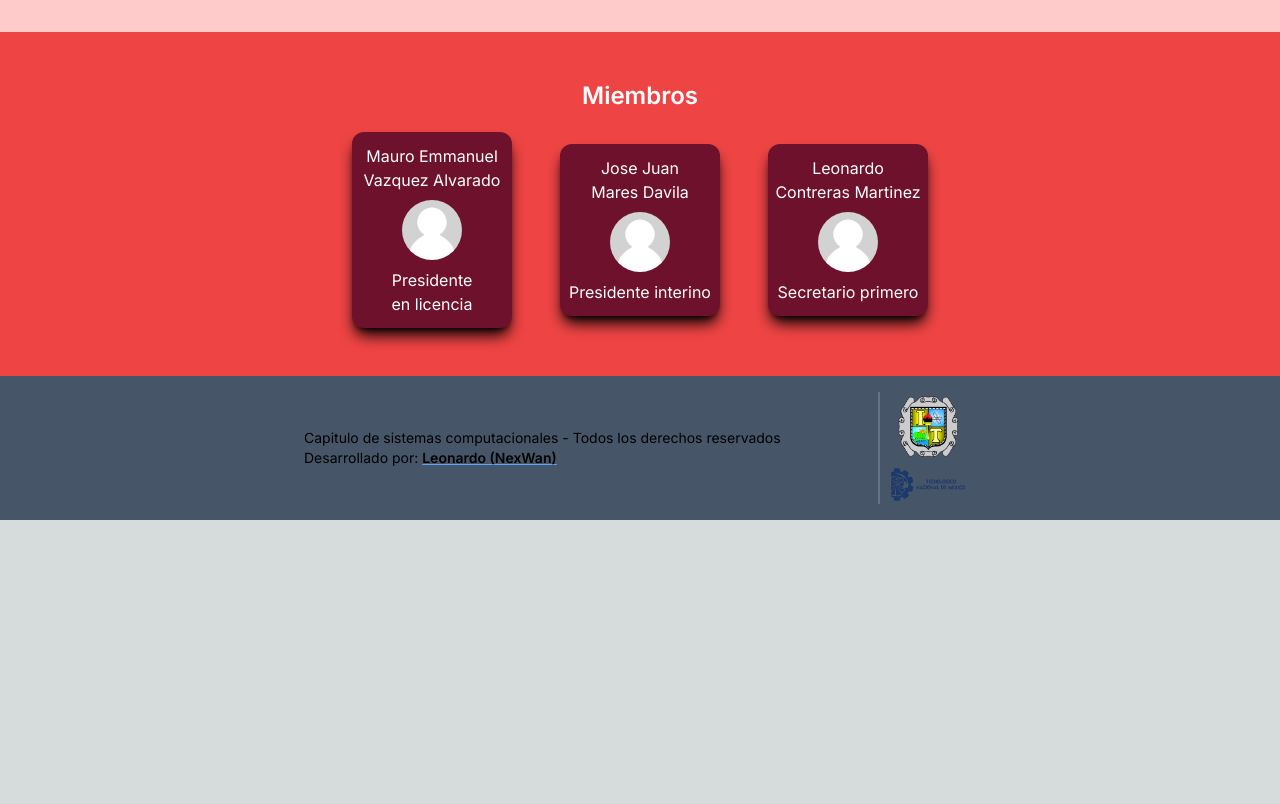
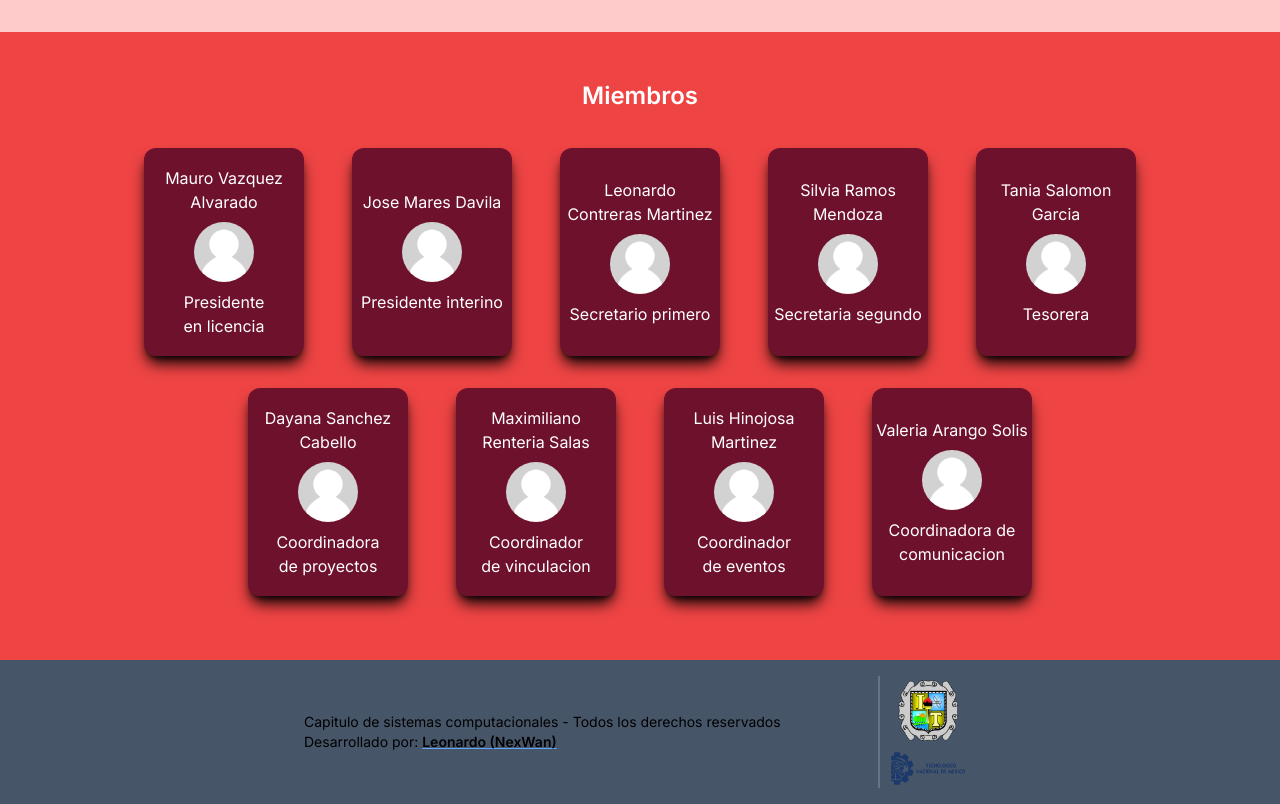
Before and after one commit to CapituloSistemasITS/capitulo-sistemas-its, a Next.js app: page /about in a window 1280 px wide. Shown: the part 580-1384 px from the top of the page. Before the commit the page ends 1100 px from the top, so only its background shows below. Built offline with nearby package versions, Linux system fonts and the light colour scheme.

Commit message:
changes on the event and member ssection

```diff
--- a/app/about/page.tsx
+++ b/app/about/page.tsx
@@ -5,18 +5,48 @@ import Members from "../components/members";
 export default function About() {
   const members: Member[] = [
     {
-      name: "Mauro Emmanuel Vazquez Alvarado",
+      name: "Mauro Vazquez Alvarado",
       role: "Presidente en licencia",
       image: "/assets/imgs/placeholder.jpg",
     },
     {
-      name: "Jose Juan Mares Davila",
+      name: "Jose Mares Davila",
       role: "Presidente interino",
       image: "/assets/imgs/placeholder.jpg",
     },
     {
       name: "Leonardo Contreras Martinez",
       role: "Secretario primero",
+      image: "/assets/imgs/placeholder.jpg",
+    },
+    {
+      name: "Silvia Ramos Mendoza",
+      role: "Secretaria segundo",
+      image: "/assets/imgs/placeholder.jpg",
+    },
+    {
+      name: "Tania Salomon Garcia",
+      role: "Tesorera",
+      image: "/assets/imgs/placeholder.jpg",
+    },
+    {
+      name: "Dayana Sanchez Cabello",
+      role: "Coordinadora de proyectos",
+      image: "/assets/imgs/placeholder.jpg",
+    },
+    {
+      name: "Maximiliano Renteria Salas",
+      role: "Coordinador de vinculacion",
+      image: "/assets/imgs/placeholder.jpg",
+    },
+    {
+      name: "Luis Hinojosa Martinez",
+      role: "Coordinador de eventos",
+      image: "/assets/imgs/placeholder.jpg",
+    },
+    {
+      name: "Valeria Arango Solis",
+      role: "Coordinadora de comunicacion",
       image: "/assets/imgs/placeholder.jpg",
     },
   ];
@@ -63,7 +93,7 @@ export default function About() {
       <div className="w-full bg-red-500">
         <div className="max-w-screen-xl mx-auto p-12 flex flex-col justify-center items-center text-white">
           <h1 className="text-2xl font-semibold pb-5">Miembros</h1>
-          <div className="flex flex-row justify-center items-center space-x-12">
+          <div className="flex flex-row justify-center items-center max-w-screen-xl flex-wrap">
             {members.map((member, i) => (
               <Members member={member} key={i} />
             ))}
--- a/app/components/members.tsx
+++ b/app/components/members.tsx
@@ -4,7 +4,7 @@ import { Member } from '../utils/interfaces'
 
 const Members = ({member}:{member:Member}) => {
   return (
-    <div className='w-40 py-3 flex flex-col justify-center items-center bg-guinda-tec rounded-xl shadow-lg shadow-black text-white space-y-2 text-wrap'>
+    <div className='w-40 my-4 mx-6 py-3 h-52 flex flex-col justify-center items-center bg-guinda-tec rounded-xl shadow-lg shadow-black text-white space-y-2 text-wrap'>
         <p className='text-balance text-center'>{member.name}</p>
         <Image src={member.image} alt={member.name} width={60} height={60} className='rounded-full'/>
         <p className='text-balance text-center'>{member.role}</p>
--- a/app/events/oldEvents.tsx
+++ b/app/events/oldEvents.tsx
@@ -25,16 +25,17 @@ function OldEvents() {
       slidesToScroll: 1,
       autoplay: true,
       className: "center",
+      adaptiveHeight: true,
     };
   return (
-    <Slider {...settings} className="w-full max-h-fit flex justify-center items-center bg-blue-950 rounded-2xl p-6 shadow-lg shadow-black">
+    <Slider {...settings} className="w-full flex justify-center items-center bg-blue-950 rounded-2xl p-6 shadow-lg shadow-black">
     {events.map((event:Event, index) => (
       <div
         key={index}
-        className="flex flex-col items-center justify-center text-white text-center space-y-3"
+        className="flex flex-col items-center justify-center text-white text-center space-y-3 max-h-fit slider-container"
       >
         <h1 className="text-2xl font-semibold text-white">{event.title}</h1>
-        <Image src={event.image} width={500} height={500} className="mx-auto w-auto rounded-2xl" alt='event-pic' />
+        <Image src={event.image} width={500} height={500} className="mx-auto w-auto rounded-2xl h-96" alt='event-pic' />
         <p className="text-lg text-white">{event.description}</p>
       </div>
     ))}
```
